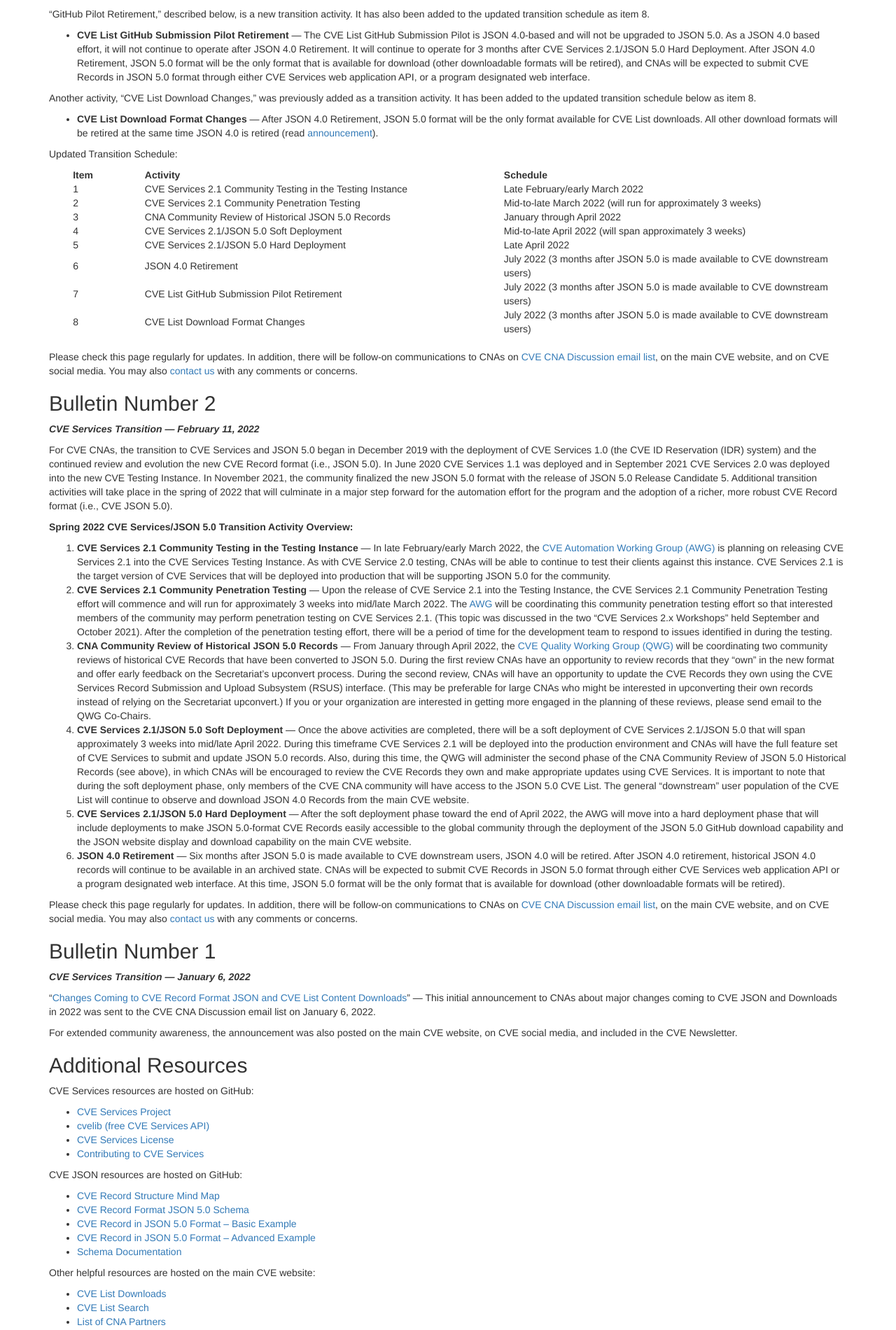
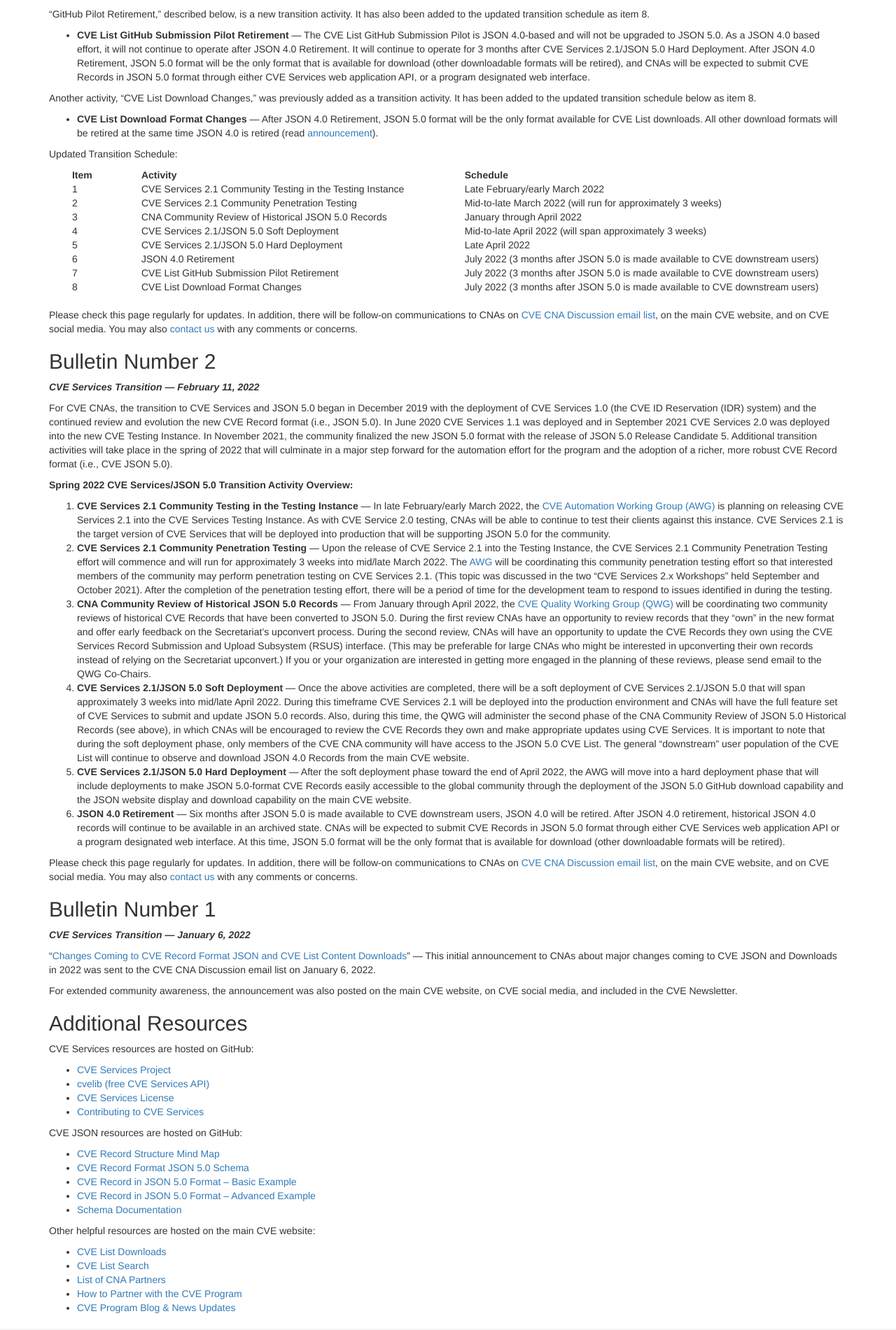
Before and after one commit to CVEProject/cveproject.github.io, a Jekyll site: the page built from automation-transition.md, in a window 1280 px wide. Shown: the part 648-2549 px from the top of the page at 70% size. Built offline with Jekyll 4.4.1, drawn with Linux system fonts in a browser that asks for light colours; nearby versions of some CDN libraries.

Commit message:
Update automation-transition.md

```diff
--- a/automation-transition.md
+++ b/automation-transition.md
@@ -35,8 +35,8 @@ Updated Transition Schedule:
   <table style="padding-left:5%;padding-left:30%;">
     <tr>
       <th style="width:12%;padding-left:3%;">Item</th>
-      <th style="width:45%">Activity</th>
-      <th style="width:43%">Schedule</th>
+      <th style="width:42%">Activity</th>
+      <th style="width:46%">Schedule</th>
     </tr>
     <tr>
       <td style="padding-left:3%;">1</td>
```
